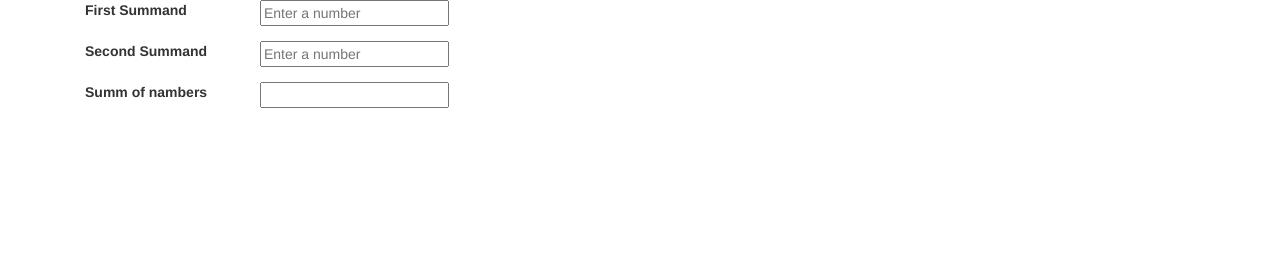
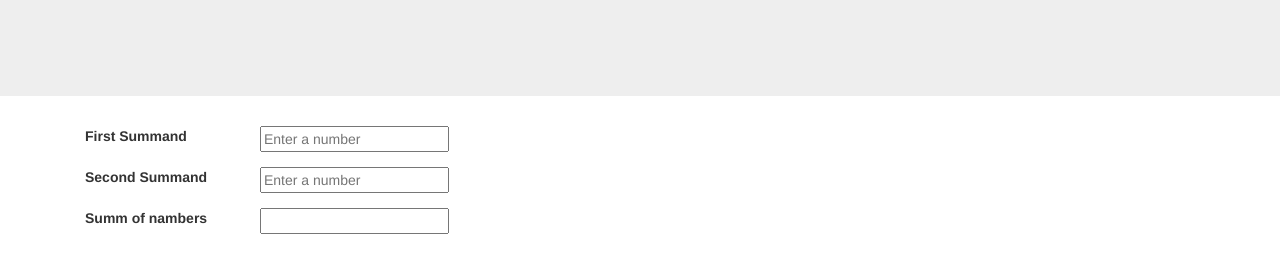
Before and after one commit to theghostbel/gp_angular, a website: page firstPrj/app/index.html in a window 1280 px wide. Drawn offline with nearby package versions, Linux system fonts and the light colour scheme.

Commit message:
+ add header for nice view

```diff
--- a/firstPrj/app/index.html
+++ b/firstPrj/app/index.html
@@ -13,6 +13,8 @@
 
 </head>
 <body>
+    <header class="jumbotron"></header>
+
 
     <div class="container">
         <div class="form" ng-controller="summController">
@@ -32,7 +34,6 @@
     </div>
 
 
-
     <script src="../bower_components/angular/angular.min.js"></script>
     <script src="../bower_components/jquery/dist/jquery.min.js"></script>
     <script src="../bower_components/bootstrap/dist/js/bootstrap.min.js"></script>
```
